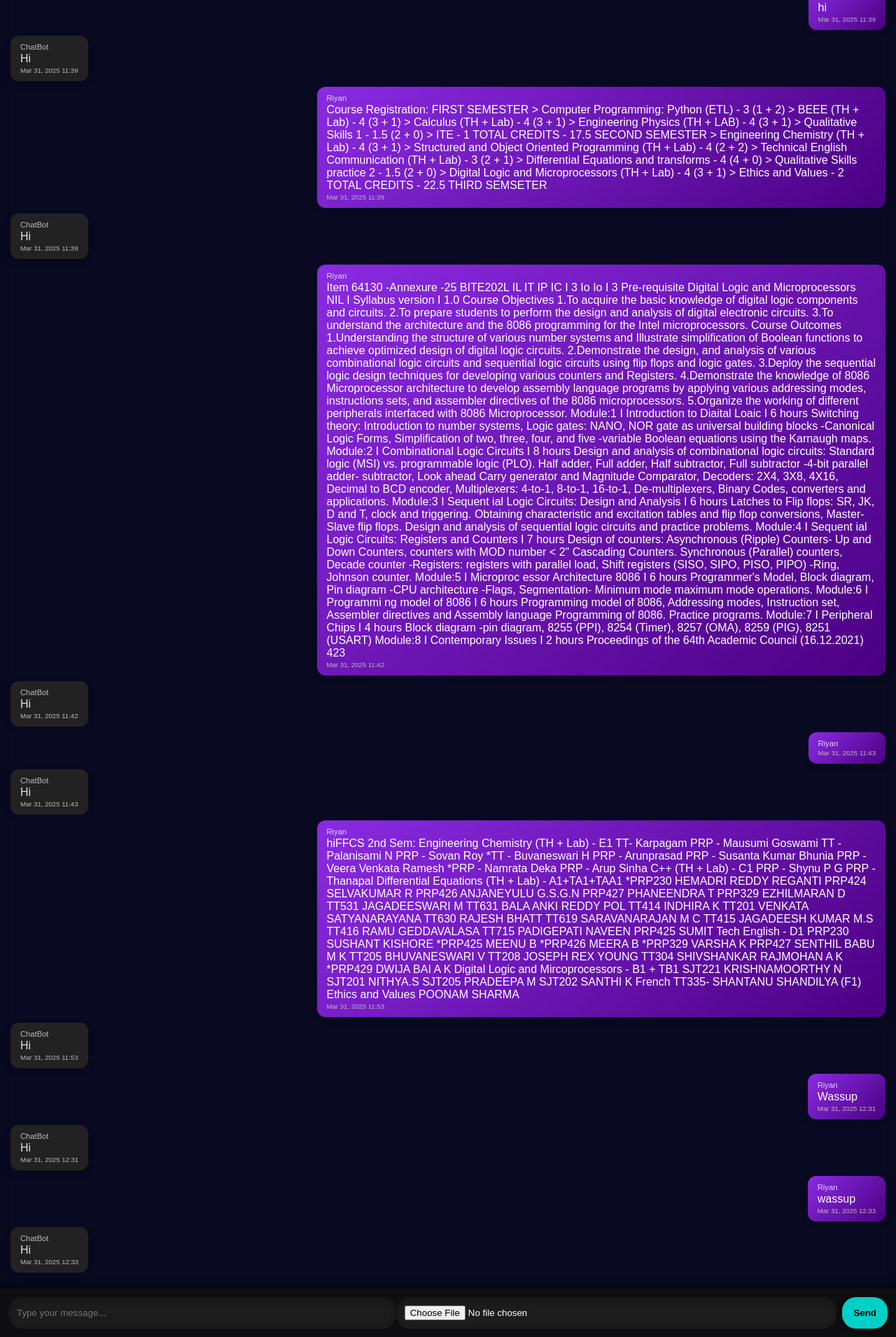
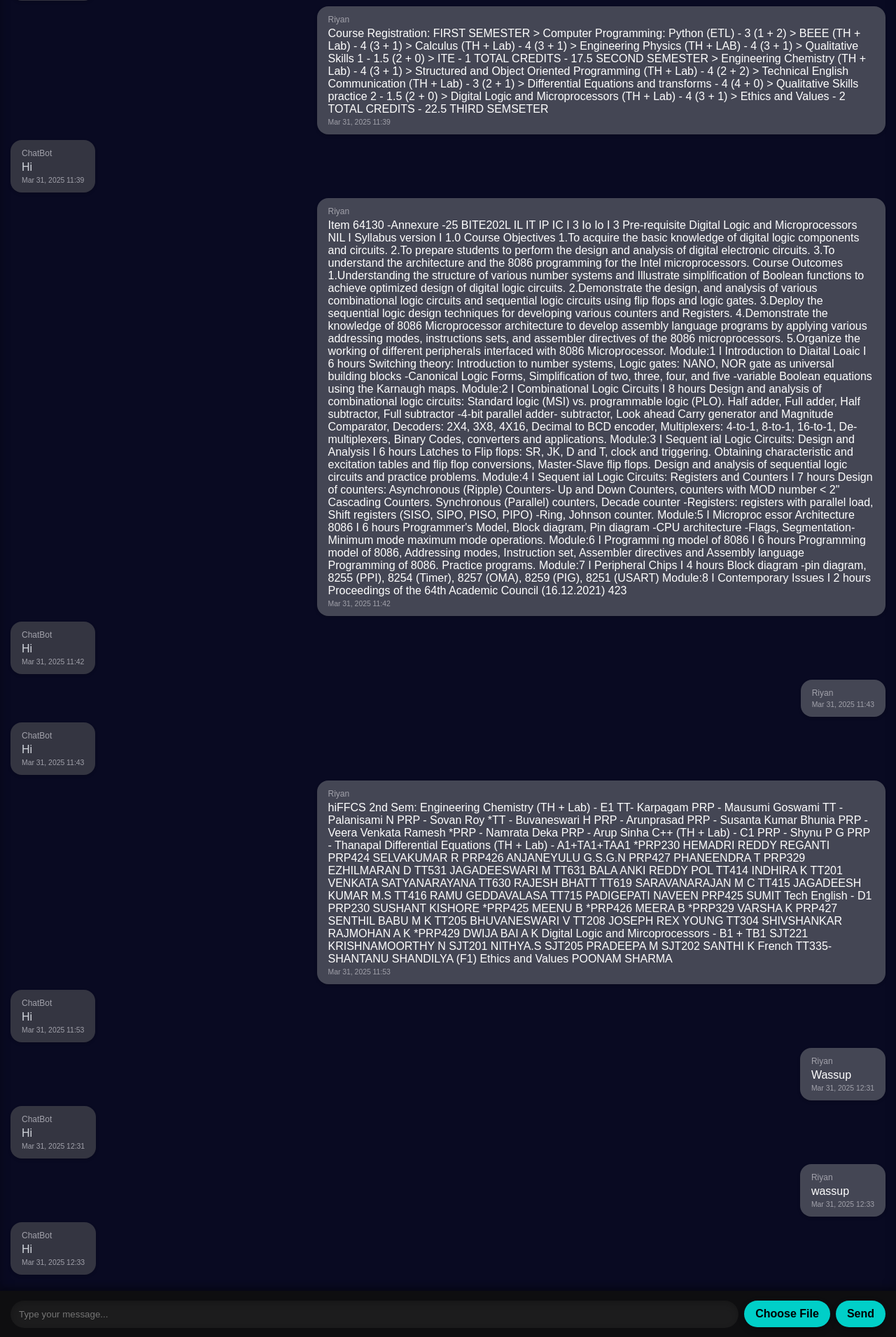
Before and after one commit to RiyanJohnson/MFC-Tech-Project, a Django app: page /chatbot/ in a window 1280 px wide. Shown: the part 690-2600 px from the top of the page at 70% size. Run offline with Django 5.2, Linux system fonts and the light colour scheme; a user stored in the database is signed in; data comes from the database, SQL or seed files in the repository; some web fonts are replaced.

Commit message:
Update chatbot.html
button for uploading files

```diff
--- a/careeradvisor/chatbot/templates/chatbot/chatbot.html
+++ b/careeradvisor/chatbot/templates/chatbot/chatbot.html
@@ -1,8 +1,10 @@
 <!DOCTYPE html>
 <html lang="en">
 <head>
-    <meta charset="UTF-8">
-    <meta name="viewport" content="width=device-width, initial-scale=1.0">
+  <meta charset="UTF-8" />
+  <meta name="viewport" content="width=device-width, initial-scale=1.0" />
+  <meta name="description" content="Chatbot interface with a modern dark theme." />
+  <link rel="icon" href="/static/favicon.ico" />
   <title>Chatbot</title>
   <link href="https://fonts.cdnfonts.com/css/product-sans" rel="stylesheet">
   <style>
@@ -24,12 +26,11 @@
     .chat-header {
       background: rgba(15, 15, 15, 0.95);
       color: white;
-            padding: 10px;
+      padding: 10px 15px;
       display: flex;
       justify-content: space-between;
       align-items: center;
-            border-bottom: none;
-            box-shadow: 0px 4px 10px rgba(0, 0, 0, 0.3);
+      box-shadow: 0 4px 10px rgba(0, 0, 0, 0.3);
     }
 
     .chat-header h2 {
@@ -40,60 +41,75 @@
       text-decoration: none;
       color: #00cfc8;
       font-size: 0.85rem;
+      display: inline-block;
+      transition: color 0.3s ease-in-out, transform 0.2s ease-in-out;
     }
 
-        .chat-messages {
+    .chat-header a:hover {
+      color: #00f5ee;
+      transform: scale(1.1);
+    }
+
+    main.chat-messages {
       flex-grow: 1;
       overflow-y: auto;
       padding: 15px;
       display: flex;
       flex-direction: column-reverse;
       background: rgba(10, 10, 30, 0.8);
-            box-shadow: inset 0px 0px 15px rgba(0, 0, 0, 0.3);
+      box-shadow: inset 0 0 15px rgba(0, 0, 0, 0.3);
+      scroll-behavior: smooth;
     }
 
     .message {
       max-width: 65%;
       margin-bottom: 8px;
-            padding: 10px 14px;
-            border-radius: 12px;
-            box-shadow: 0 4px 10px rgba(0, 0, 0, 0.2);
+      padding: 12px 16px;
+      border-radius: 16px;
+      box-shadow: 0 2px 4px rgba(0, 0, 0, 0.15);
+      word-wrap: break-word;
     }
 
     .message.user {
       align-self: flex-end;
-            background: linear-gradient(135deg, #8A2BE2, #4B0082);
-            color: white;
+      background: #444654;
+      color: #ffffff;
     }
 
     .message.bot {
       align-self: flex-start;
-            background: #222;
-            color: #e0e0e0;
+      background: #343541;
+      color: #D1D5DB;
     }
 
     .message-info {
-            font-size: 0.7rem;
-            margin-bottom: 2px;
-            opacity: 0.8;
+      font-size: 0.75rem;
+      margin-bottom: 4px;
+      color: #A1A1AA;
     }
 
     .timestamp {
-            font-size: 0.6rem;
-            color: #bbb;
-            margin-top: 2px;
+      font-size: 0.65rem;
+      color: #A1A1AA;
+      margin-top: 4px;
     }
 
-        .chat-input-container {
+    footer.chat-input-container {
+      background: rgba(15, 15, 15, 0.95);
+      padding: 12px 15px;
+      box-shadow: 0 -4px 10px rgba(0, 0, 0, 0.3);
       display: flex;
-            padding: 12px;
-            background: rgba(15, 15, 15, 0.95);
-            border-top: none;
-            box-shadow: 0px -4px 10px rgba(0, 0, 0, 0.3);
-
+      align-items: center;
     }
 
-        .chat-input-container input {
+    footer.chat-input-container form {
+      display: flex;
+      flex-grow: 1;
+      align-items: center;
+      gap: 8px;
+    }
+
+    footer.chat-input-container input[type="text"] {
       flex-grow: 1;
       padding: 12px;
       border-radius: 20px;
@@ -102,40 +118,78 @@
       background: rgba(42, 42, 42, 0.5);
       color: white;
       transition: 0.3s;
-            box-shadow: inset 0px 4px 10px rgba(0, 0, 0, 0.2);
+      box-shadow: inset 0 4px 10px rgba(0, 0, 0, 0.2);
     }
 
-        .chat-input-container input:focus {
+    footer.chat-input-container input[type="text"]:focus {
       border: 1px solid #00cfc8;
       background: rgba(42, 42, 42, 0.8);
     }
 
-        .chat-input-container button {
-            margin-left: 8px;
+    .chat-button {
       padding: 10px 16px;
+      font-size: 1rem;
       border-radius: 20px;
       border: none;
       cursor: pointer;
       background: #00cfc8;
       color: #000;
       font-weight: bold;
-            transition: 0.3s;
-            box-shadow: 0px 4px 10px rgba(0, 0, 0, 0.3);
+      transition: background-color 0.3s ease-in-out, transform 0.2s ease-in-out;
+      box-shadow: 0 4px 10px rgba(0, 0, 0, 0.3);
     }
 
-        .chat-input-container button:hover {
+    .chat-button:hover {
+      background: #009f9a;
+      transform: scale(1.05);
+    }
+
+    .custom-file-input {
+      position: relative;
+      display: inline-flex;
+      align-items: center;
+      height: 42px;
+      border-radius: 20px;
+    }
+
+    .custom-file-input input[type="file"] {
+      position: absolute;
+      top: 0;
+      left: 0;
+      height: 100%;
+      width: 100%;
+      opacity: 0;
+      pointer-events: none; /* ✅ Allows label to receive hover */
+    }
+
+    .custom-file-input label {
+      z-index: 1;
+      padding: 10px 16px;
+      font-size: 1rem;
+      border-radius: 20px;
+      background: #00cfc8;
+      color: #000;
+      font-weight: bold;
+      box-shadow: 0 4px 10px rgba(0, 0, 0, 0.3);
+      transition: background-color 0.3s ease-in-out, transform 0.2s ease-in-out;
+      white-space: nowrap;
+      display: inline-block;
+      cursor: pointer;
+    }
+
+    .custom-file-input label:hover {
       background: #009f9a;
       transform: scale(1.05);
     }
   </style>
 </head>
 <body>
-    <div class="chat-header">
+  <header class="chat-header">
     <h2>Chatbot</h2>
     <a href="{% url 'home' %}">Home</a>
-    </div>
+  </header>
 
-    <div class="chat-messages" id="chat-messages">
+  <main class="chat-messages" id="chat-messages" aria-live="polite">
     {% for chat in chats %}
       {% if chat.response %}
         <div class="message bot">
@@ -149,26 +203,41 @@
         <div class="message-text">{{ chat.message }}</div>
         <div class="timestamp">{{ chat.created_at|date:"M j, Y H:i" }}</div>
       </div>
+    {% endfor %}
+  </main>
 
-        {% endfor %}
+  <footer class="chat-input-container">
+    <form method="POST" action="/chatbot/" enctype="multipart/form-data">
+      {% csrf_token %}
+      <input type="text" name="message" placeholder="Type your message..." aria-label="Type your message" />
+
+      <div class="custom-file-input">
+        <label for="file-upload" class="chat-button">Choose File</label>
+        <input type="file" name="file" id="file-upload" accept=".pdf,.txt" />
       </div>
 
-    <form method="POST" action="/chatbot/" enctype="multipart/form-data" class="chat-input-container">
-        {% csrf_token %}
-        <input type="text" name="message" placeholder="Type your message...">
-        <input type="file" name="file" accept=".pdf,.txt" placeholder="Enter .txt or .pdf files">
-        <button type="submit">Send</button>
+      <button type="submit" class="chat-button">Send</button>
     </form>
-
+  </footer>
 
   <script>
     function scrollToBottom() {
       const chatMessages = document.getElementById('chat-messages');
       chatMessages.scrollTop = chatMessages.scrollHeight;
     }
+
     window.onload = scrollToBottom;
-      document.querySelector('.chat-input-container').addEventListener('submit', function() {
+
+    document.querySelector('.chat-input-container form').addEventListener('submit', function () {
       setTimeout(scrollToBottom, 100);
+    });
+
+    // Update file label with selected file name
+    const fileInput = document.getElementById('file-upload');
+    const fileLabel = document.querySelector('.custom-file-input label');
+    fileInput.addEventListener('change', function () {
+      const fileName = this.files[0] ? this.files[0].name : 'Choose File';
+      fileLabel.textContent = fileName;
     });
   </script>
 </body>
```
Lines whose indentation alone changed are shown as unchanged.
